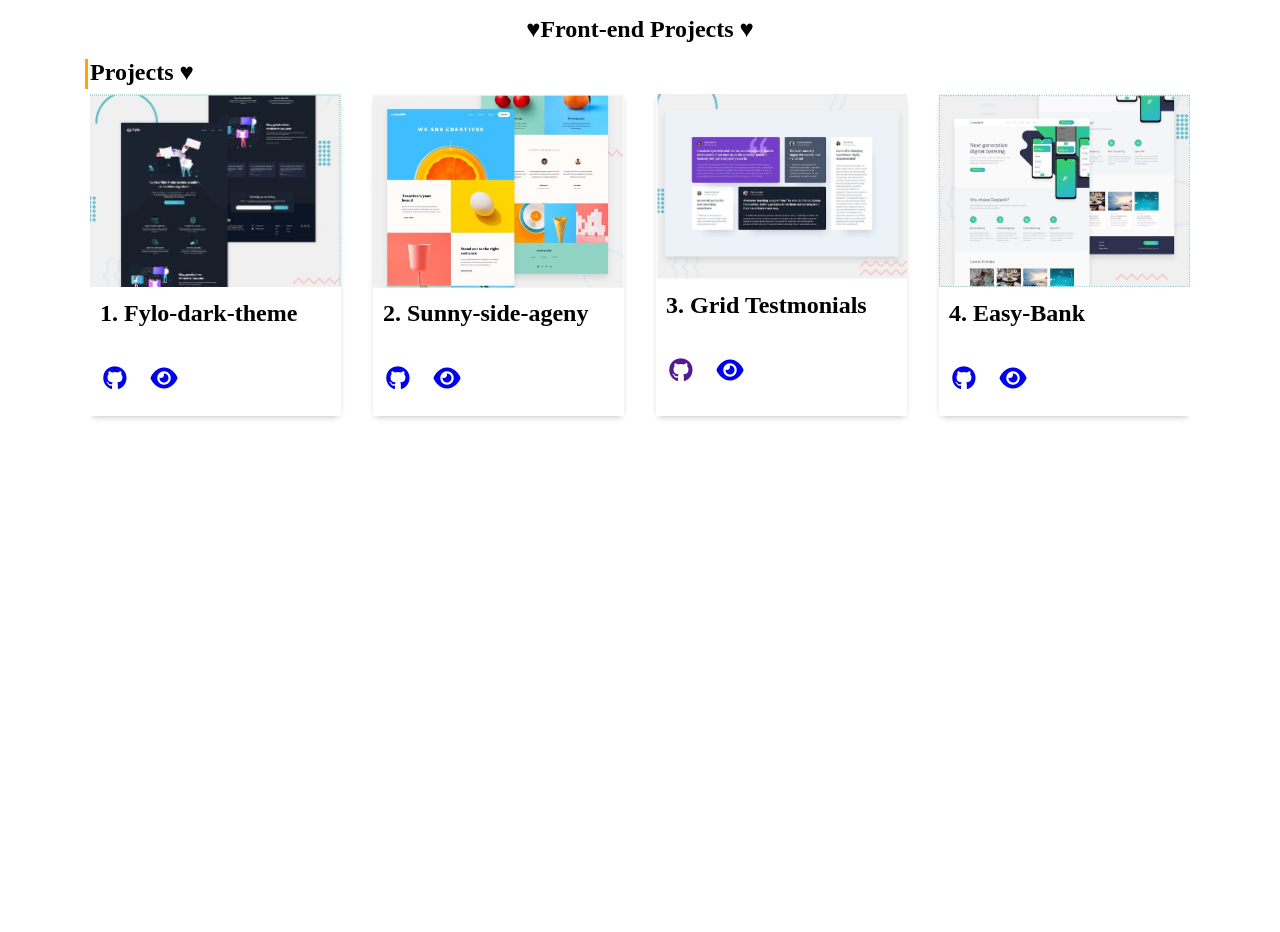
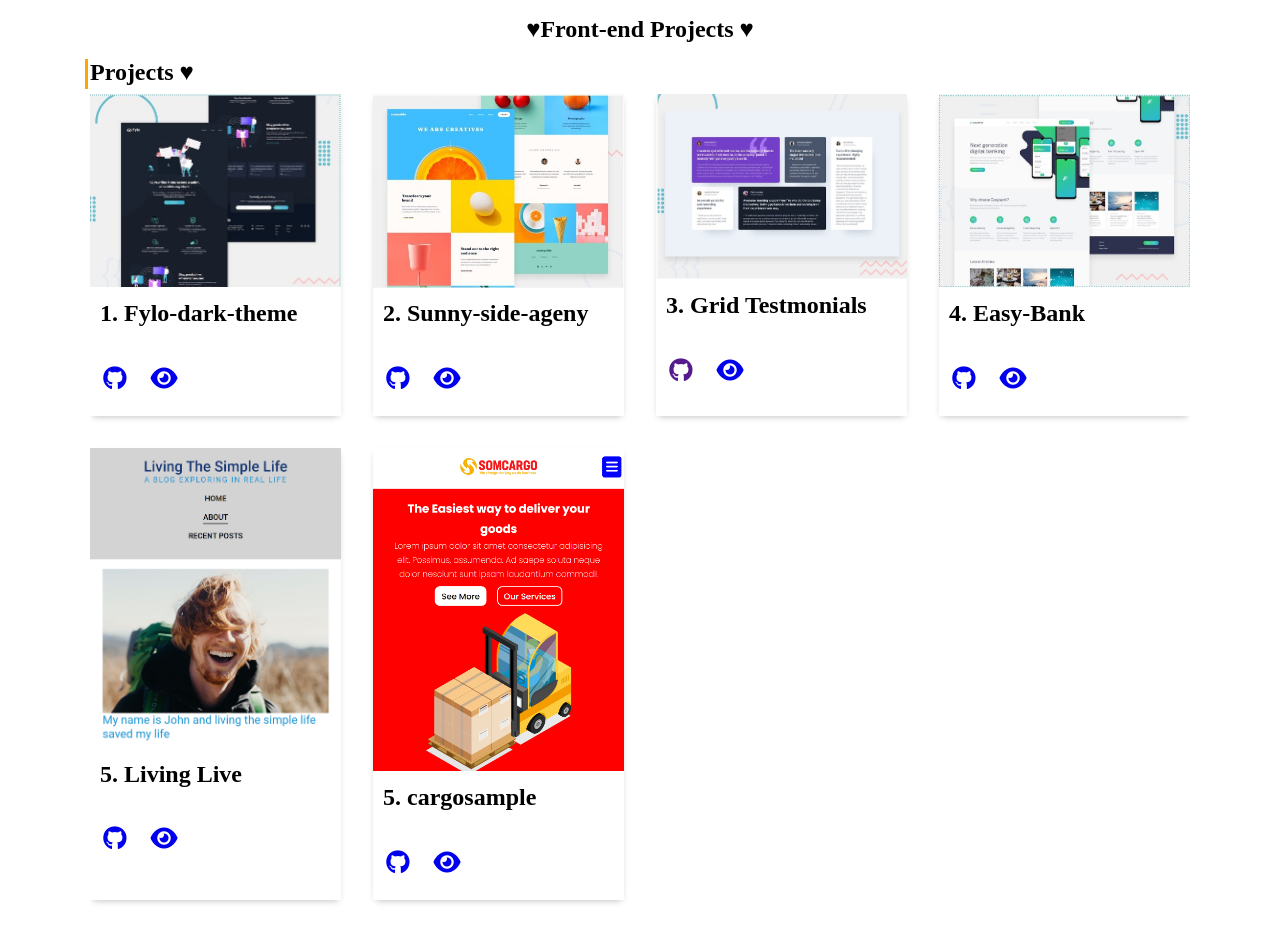
Before and after one commit to zakarieyusuf0/Projects, a plain HTML site: page index.html in a window 1280 px wide. Before the commit the page ends 800 px from the top, so only its background shows below. Drawn offline with Linux system fonts and the light colour scheme.

Commit message:
Added 5 and 6

```diff
--- a/index.html
+++ b/index.html
@@ -61,17 +61,30 @@
                        </a>
                 </div>
             </div>
-            <!-- <div class="boxes">
+            <div class="boxes">
                 <div class="image-div">
-                    <img src="/imges/fYLO.jpg" alt="">
+                    <img src="/imges/living liveeeeeeeeeeeeeeee.png" alt="">
                 </div>
+                <h1 class="pName">5. Living Live</h1>
                 <div class="icons">
-                    <a href="" class="btn"><i class="fa-brands fa-github"></i></a>
-                    <a href="" class="btn-1">
+                    <a href="https://github.com/ZakariyeYusuf09/LivingLive" class="btn"><i class="fa-brands fa-github"></i></a>
+                    <a href="https://livinglive.netlify.app/" class="btn-1" target="_blank">
                         <i class="fa-solid fa-eye"></i>
                        </a>
                 </div>
-            </div> -->
+            </div>
+            <div class="boxes">
+                <div class="image-div">
+                    <img src="/imges/cargosample.netlify.app_.png" alt="">
+                </div>
+                <h1 class="pName">5. cargosample</h1>
+                <div class="icons">
+                    <a href="https://github.com/ZakariyeYusuf09/cargosample-" class="btn"><i class="fa-brands fa-github"></i></a>
+                    <a href="https://cargosample.netlify.app/" class="btn-1" target="_blank">
+                        <i class="fa-solid fa-eye"></i>
+                       </a>
+                </div>
+            </div>
             <!-- <div class="boxes">
                 <div class="image-div">
                     <img src="/imges/fYLO.jpg" alt="">
```
Also changed, not shown: imges/cargosample.netlify.app_.png (added), imges/flat-responsive-services-box-css-example-template.png (deleted), imges/grid-1.jpg (deleted), imges/grid.jpg (deleted), imges/living liveeeeeeeeeeeeeeee.png (added), imges/tesmonialgrids.jpg (deleted), 1 other file.
